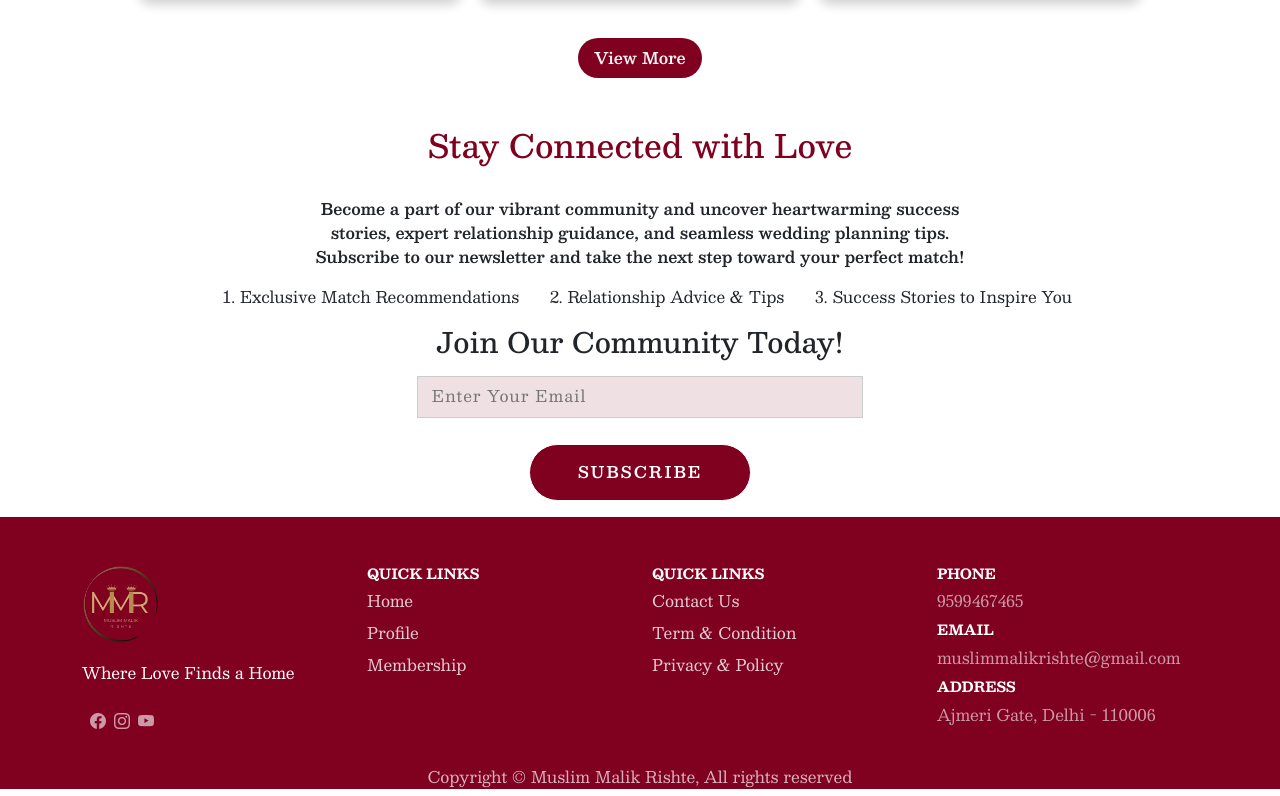
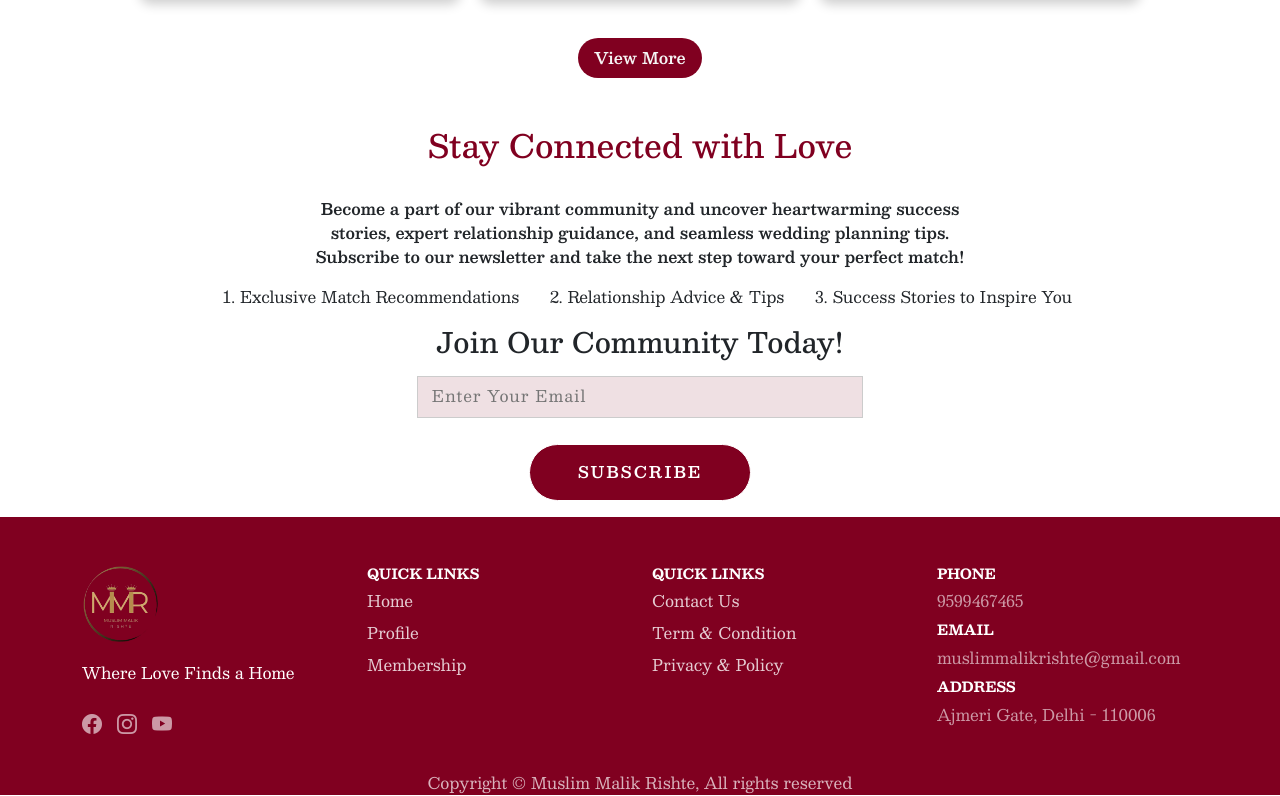
Before and after one commit to Digi-India-Solutions/muslimmalikrishte.com, a React (Create React App) app in the folder Frontend1/: page / in a window 1280 px wide. Shown: the part 1892-2688 px from the top of the page. Built offline with nearby package versions, Linux system fonts and the light colour scheme.

Commit message:
website changes

```diff
--- a/Frontend1/src/Components/Footer/MalikFooter.css
+++ b/Frontend1/src/Components/Footer/MalikFooter.css
@@ -78,6 +78,11 @@
     margin: 0 !important;
   }
 
+  .malik__footer-social .footer__social-icon {
+    font-size: 20px;
+    margin-right: 15px;
+  }
+
   .malik__footer-copyright p:hover {
     color: var(--theme-color);
   }
--- a/Frontend1/src/Components/Footer/MalikFooter.jsx
+++ b/Frontend1/src/Components/Footer/MalikFooter.jsx
@@ -11,15 +11,17 @@ const quickLinks = [
   { text: "Membership", path: "/Member" },
 ];
 const quickLinks1 = [
-
   { text: "Contact Us", path: "/contactUs" },
   { text: "Term & Condition", path: "/termCondition" },
   { text: "Privacy & Policy", path: "/privacyPolicy" },
 ];
 const socialIcons = [
-  { icon: "bi-facebook", href: "#!" },
-  { icon: "bi-instagram", href: "#!" },
-  { icon: "bi-youtube", href: "#!" },
+  { icon: "bi-facebook", href: "https://www.facebook.com/share/19cbZegqD2/" },
+  {
+    icon: "bi-instagram",
+    href: "https://www.instagram.com/muslimmalikrishte?igsh=MTZ2Z3Ezem8zMXNmaQ==",
+  },
+  { icon: "bi-youtube", href: "https://www.youtube.com/@muslimmalikrishte" },
 ];
 
 const MalikFooter = () => {
@@ -36,7 +38,7 @@ const MalikFooter = () => {
                 <a
                   key={i}
                   href={social.href}
-                  className="ms-2"
+                  className="footer__social-icon"
                   target="_blank"
                   rel="noopener noreferrer"
                 >
@@ -60,7 +62,7 @@ const MalikFooter = () => {
             </ul>
           </Col>
           {/* Quick Links */}
-          <Col lg={3}  className="mt-4">
+          <Col lg={3} className="mt-4">
             <h6 className="text-uppercase small">Quick Links</h6>
             <ul className="list-unstyled">
               {quickLinks1.map((link, i) => (
@@ -76,12 +78,12 @@ const MalikFooter = () => {
           <Col lg={3} className="malik__footer light">
             <h6 className="text-uppercase small">Phone</h6>
             <Link to="tel:9599467465" target="_blank">
-             9599467465
+              9599467465
             </Link>{" "}
             {/* Replace phoneNumber with your dynamic value */}
             <h6 className="text-uppercase small mt-2">Email</h6>
             <Link to="mailto:muslimmalikrishte@gmail.com" target="_blank">
-            muslimmalikrishte@gmail.com
+              muslimmalikrishte@gmail.com
             </Link>{" "}
             {/* Replace email with your dynamic value */}
             <h6 className="text-uppercase small mt-2">Address</h6>
--- a/Frontend1/src/Pages/DynamicInnerProfile/InnerProfile.jsx
+++ b/Frontend1/src/Pages/DynamicInnerProfile/InnerProfile.jsx
@@ -125,7 +125,7 @@ const InnerProfile = () => {
                 <li className="list-group-item d-flex justify-content-between align-items-center flex-wrap">
                   <h6 className="mb-0">
                     <i className="bi bi-arrow-bar-right"></i>
-                    Full Name
+                    Full name
                   </h6>
                   <span className="text-secondary">{dis.fullName}</span>
                 </li>
@@ -203,7 +203,7 @@ const InnerProfile = () => {
                 <li className="list-group-item d-flex justify-content-between align-items-center flex-wrap">
                   <h6 className="mb-0">
                     <i className="bi bi-arrow-bar-right"></i>
-                    Family Head
+                    Family head
                   </h6>
                   <span className="text-secondary">{dis.FamilyHead}</span>
                 </li>
@@ -311,7 +311,7 @@ const InnerProfile = () => {
             </div>
           </div>
           <h5 className="text-danger">
-            Note: Send Connection Request to Persone for Access Contact Details.
+            Note: Send a connection request to view contact details
           </h5>
           <div className="button-container my-3">
             <button
@@ -324,54 +324,7 @@ const InnerProfile = () => {
 
           </div>
         </div>
-        {/* <Modal
-          isOpen={isModalOpen}
-          onRequestClose={() => setModalOpen(false)}
-          style={{
-            content: {
-              top: "50%",
-              left: "50%",
-              right: "auto",
-              bottom: "auto",
-              marginRight: "-50%",
-              transform: "translate(-50%, -50%)",
-              textAlign: "center",
-              borderRadius: "10px",
-              padding: "20px",
-            },
-            overlay: { backgroundColor: "rgba(0, 0, 0, 0.5)" },
-          }}
-        >
-          <h2>Connect Request</h2>
-          <p>Before sending a connect request, check our plans.</p>
-          <Link to="/member">
-            <button
-              style={{
-                marginRight: "10px",
-                padding: "8px 16px",
-                background: "#800020",
-                color: "#fff",
-                border: "none",
-                borderRadius: "5px",
-              }}
-              onClick={() => alert("Redirecting to Plan page...")}
-            >
-              Purchase Now
-            </button>
-          </Link>
-          <button
-            style={{
-              padding: "8px 16px",
-              background: "#dc3545",
-              color: "#fff",
-              border: "none",
-              borderRadius: "5px",
-            }}
-            onClick={() => setModalOpen(false)}
-          >
-            Close
-          </button>
-        </Modal> */}
+
       </div>
     </>
   );
--- a/Frontend1/src/Pages/Signup/Basicinfo.jsx
+++ b/Frontend1/src/Pages/Signup/Basicinfo.jsx
@@ -45,7 +45,7 @@ const Basicinfo = ({ formData, handleChange, goToTab }) => {
             <div className="col-md-4 col-6 col-6">
               <div className="form-field">
                 <label htmlFor="fullName" className="label-main">
-                  Full Name <sup>*</sup>
+                  Full name <sup>*</sup>
                 </label>
                 <input
                   type="text"
@@ -178,7 +178,7 @@ const Basicinfo = ({ formData, handleChange, goToTab }) => {
             <div className="col-md-4">
               <div className="form-field gender-style">
                 <label htmlFor="maritalstatus" className="label-main">
-                  Married Status <sup>*</sup>
+                  Married status <sup>*</sup>
                 </label>
                 <select
                   id="maritalstatus"
@@ -202,7 +202,7 @@ const Basicinfo = ({ formData, handleChange, goToTab }) => {
             <div className="col-md-4 col-6">
               <div className="form-field gender-style">
                 <label htmlFor="FamilyHead" className="label-main">
-                  Family Head <sup>*</sup>
+                  Family head <sup>*</sup>
                 </label>
                 <select
                   id="FamilyHead"
--- a/Frontend1/src/Pages/Signup/Review.jsx
+++ b/Frontend1/src/Pages/Signup/Review.jsx
@@ -92,7 +92,7 @@ const Review = ({ formData, goToTab }) => {
         <div className="row">
           <div className="col-md-4">
             <div className="form-field">
-              <label className="label-main">Full Name</label>
+              <label className="label-main">Full name</label>
               <p className="Signup-Review">{formData.fullName}</p>
             </div>
             <div className="form-field">
@@ -124,7 +124,7 @@ const Review = ({ formData, goToTab }) => {
               <p className="Signup-Review">{formData.dob}</p>
             </div>
             <div className="form-field">
-              <label className="label-main">Married Status</label>
+              <label className="label-main">Married status</label>
               <p className="Signup-Review">{formData.maritalstatus}</p>
             </div>
             <div className="form-field">
@@ -135,11 +135,11 @@ const Review = ({ formData, goToTab }) => {
 
           <div className="col-md-4">
             <div className="form-field">
-              <label className="label-main">Family Head</label>
+              <label className="label-main">Family head</label>
               <p className="Signup-Review">{formData.FamilyHead}</p>
             </div>
             <div className="form-field">
-              <label className="label-main">Family Head Occupation</label>
+              <label className="label-main">Family head Occupation</label>
               <p className="Signup-Review">{formData.FamilyHeadOccupation}</p>
             </div>
             <div className="form-field">
```
Also changed, not shown: 1 other file (tests, documents, lock files or other folders).
